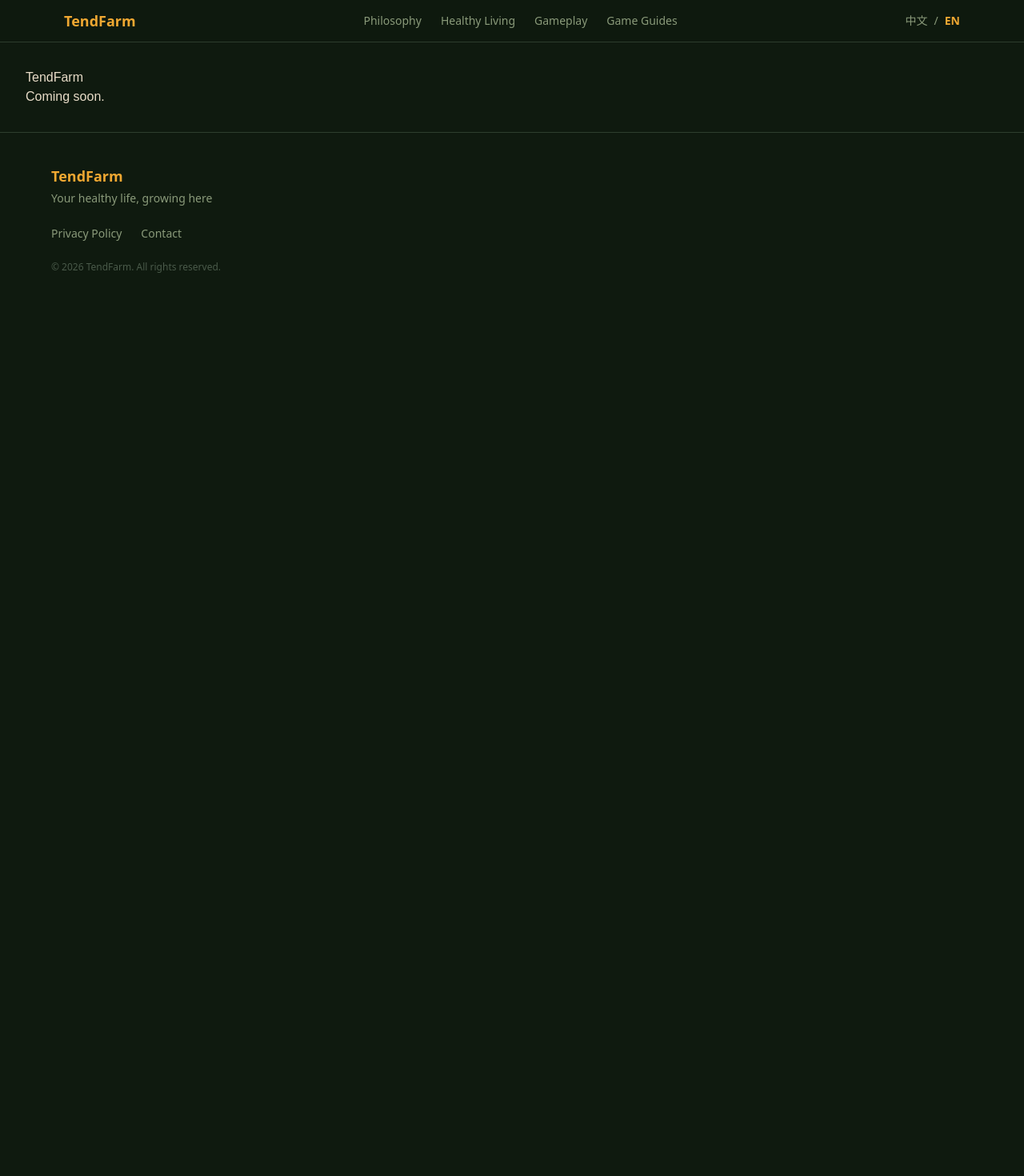
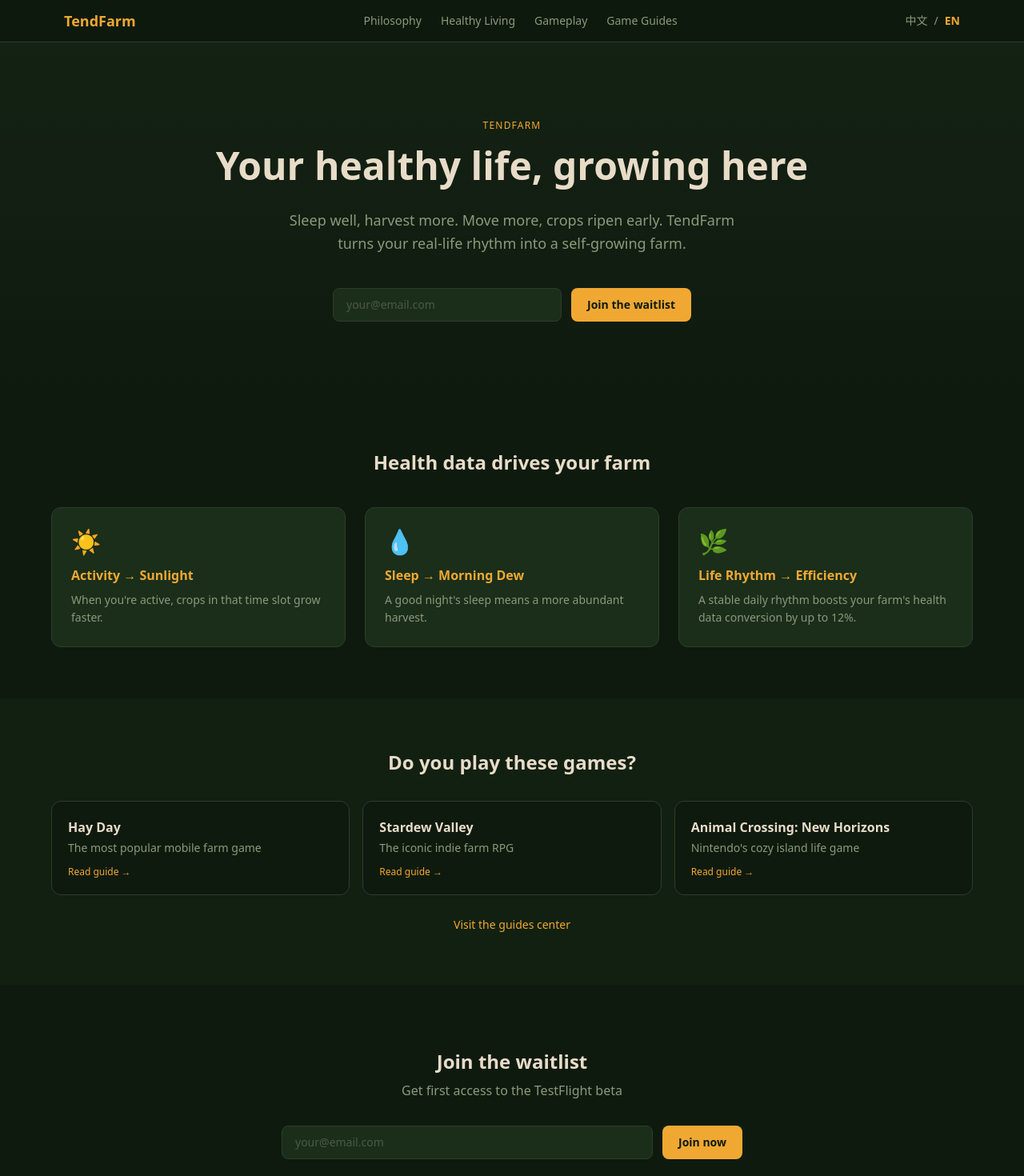
Before and after one commit to llgsam/TendFarmWeb, a Next.js app: page /en in a window 1280 px wide. Shown: the top 1470 px of the page at 80% size. Before the commit the page ends 800 px from the top, so only its background shows below. Built offline with nearby package versions, Linux system fonts and the light colour scheme.

Commit message:
feat: 首页（Hero + ConceptCards + GuidesTeaser + WaitlistSection）

```diff
--- a/src/app/[locale]/page.tsx
+++ b/src/app/[locale]/page.tsx
@@ -1,8 +1,21 @@
-export default function LocalePage() {
+import { HeroSection } from '@/components/home/HeroSection'
+import { ConceptCards } from '@/components/home/ConceptCards'
+import { GuidesTeaser } from '@/components/home/GuidesTeaser'
+import { WaitlistSection } from '@/components/home/WaitlistSection'
+import type { Metadata } from 'next'
+
+export const metadata: Metadata = {
+  title: 'TendFarm — 你的健康生活，在这里生长',
+  description: '把你的步数、睡眠、HRV 变成一座会自动生长的农场。加入候补名单，第一个体验 TendFarm。',
+}
+
+export default function HomePage() {
   return (
-    <main style={{ padding: '2rem', fontFamily: 'sans-serif' }}>
-      <h1>TendFarm</h1>
-      <p>Coming soon.</p>
-    </main>
+    <>
+      <HeroSection />
+      <ConceptCards />
+      <GuidesTeaser />
+      <WaitlistSection />
+    </>
   )
 }
--- /dev/null
+++ b/src/components/home/ConceptCards.tsx
@@ -0,0 +1,28 @@
+import { useTranslations } from 'next-intl'
+
+const concepts = [
+  { key: 'activity', emoji: '☀️' },
+  { key: 'vitals', emoji: '💧' },
+  { key: 'rhythm', emoji: '🌿' },
+] as const
+
+export function ConceptCards() {
+  const t = useTranslations('home.concepts')
+
+  return (
+    <section className="px-4 py-16">
+      <div className="mx-auto max-w-6xl">
+        <h2 className="mb-10 text-center text-2xl font-semibold text-[#e8dcc8]">{t('title')}</h2>
+        <div className="grid gap-6 md:grid-cols-3">
+          {concepts.map(({ key, emoji }) => (
+            <div key={key} className="rounded-xl border border-[#2d3d2d] bg-[#1a2e1a] p-6">
+              <p className="mb-3 text-3xl">{emoji}</p>
+              <h3 className="mb-2 font-semibold text-[#f0a832]">{t(`${key}.title`)}</h3>
+              <p className="text-sm text-[#8a9a7a] leading-relaxed">{t(`${key}.desc`)}</p>
+            </div>
+          ))}
+        </div>
+      </div>
+    </section>
+  )
+}
--- /dev/null
+++ b/src/components/home/GuidesTeaser.tsx
@@ -0,0 +1,37 @@
+import Link from 'next/link'
+import { useTranslations, useLocale } from 'next-intl'
+
+const FEATURED_GAMES = ['hay-day', 'stardew-valley', 'animal-crossing'] as const
+
+export function GuidesTeaser() {
+  const t = useTranslations()
+  const locale = useLocale()
+
+  return (
+    <section className="px-4 py-16 bg-[#1a2e1a]/30">
+      <div className="mx-auto max-w-6xl">
+        <h2 className="mb-8 text-center text-2xl font-semibold text-[#e8dcc8]">
+          {t('home.guidesTeaser.title')}
+        </h2>
+        <div className="grid gap-4 md:grid-cols-3">
+          {FEATURED_GAMES.map((game) => (
+            <Link
+              key={game}
+              href={`/${locale}/guides/${game}`}
+              className="rounded-xl border border-[#2d3d2d] bg-[#0f1a0f] p-5 hover:border-[#f0a832] transition-colors"
+            >
+              <h3 className="font-semibold text-[#e8dcc8] mb-1">{t(`guides.games.${game}.name`)}</h3>
+              <p className="text-sm text-[#8a9a7a]">{t(`guides.games.${game}.desc`)}</p>
+              <p className="mt-3 text-xs text-[#f0a832]">{t('guides.readMore')}</p>
+            </Link>
+          ))}
+        </div>
+        <div className="mt-6 text-center">
+          <Link href={`/${locale}/guides`} className="text-sm text-[#f0a832] hover:underline">
+            {t('home.guidesTeaser.cta')}
+          </Link>
+        </div>
+      </div>
+    </section>
+  )
+}
--- /dev/null
+++ b/src/components/home/HeroSection.tsx
@@ -0,0 +1,34 @@
+import { useTranslations, useLocale } from 'next-intl'
+import { WaitlistForm } from '@/components/ui/WaitlistForm'
+
+export function HeroSection() {
+  const t = useTranslations('home')
+  const locale = useLocale()
+
+  return (
+    <section className="relative overflow-hidden px-4 py-24 text-center">
+      {/* 背景渐变 */}
+      <div className="pointer-events-none absolute inset-0 bg-gradient-to-b from-[#1a2e1a]/40 to-transparent" />
+      <div className="relative mx-auto max-w-3xl">
+        <p className="mb-3 text-xs uppercase tracking-widest text-[#f0a832]">TendFarm</p>
+        <h1 className="mb-6 text-4xl font-bold leading-tight text-[#e8dcc8] md:text-5xl">
+          {t('hero.title')}
+        </h1>
+        <p className="mb-10 text-lg text-[#8a9a7a] leading-relaxed max-w-xl mx-auto">
+          {t('hero.subtitle')}
+        </p>
+        <div className="mx-auto max-w-md">
+          <WaitlistForm
+            locale={locale}
+            sourcePage="home-hero"
+            successMessage={t('waitlist.success')}
+            duplicateMessage={t('waitlist.duplicate')}
+            errorMessage={t('waitlist.error')}
+            buttonText={t('hero.cta')}
+            placeholder={t('waitlist.placeholder')}
+          />
+        </div>
+      </div>
+    </section>
+  )
+}
--- /dev/null
+++ b/src/components/home/WaitlistSection.tsx
@@ -0,0 +1,25 @@
+import { useTranslations, useLocale } from 'next-intl'
+import { WaitlistForm } from '@/components/ui/WaitlistForm'
+
+export function WaitlistSection() {
+  const t = useTranslations()
+  const locale = useLocale()
+
+  return (
+    <section className="px-4 py-20 text-center">
+      <div className="mx-auto max-w-xl">
+        <h2 className="mb-2 text-2xl font-bold text-[#e8dcc8]">{t('waitlist.title')}</h2>
+        <p className="mb-8 text-[#8a9a7a]">{t('waitlist.subtitle')}</p>
+        <WaitlistForm
+          locale={locale}
+          sourcePage="home-bottom"
+          successMessage={t('waitlist.success')}
+          duplicateMessage={t('waitlist.duplicate')}
+          errorMessage={t('waitlist.error')}
+          buttonText={t('waitlist.button')}
+          placeholder={t('waitlist.placeholder')}
+        />
+      </div>
+    </section>
+  )
+}
--- a/src/lib/resend.ts
+++ b/src/lib/resend.ts
@@ -1,6 +1,7 @@
 import { Resend } from 'resend'
 
-const client = new Resend(process.env.RESEND_API_KEY)
+// Use placeholder at module load time; real key is required at runtime.
+const client = new Resend(process.env.RESEND_API_KEY ?? 're_placeholder')
 
 export async function sendConfirmationEmail(email: string, locale: string) {
   const subject = locale === 'zh' ? 'TendFarm 候补名单确认' : 'TendFarm Waitlist Confirmation'
--- a/src/lib/supabase.ts
+++ b/src/lib/supabase.ts
@@ -1,6 +1,8 @@
 import { createClient } from '@supabase/supabase-js'
 
-const url = process.env.NEXT_PUBLIC_SUPABASE_URL!
-const key = process.env.SUPABASE_SERVICE_ROLE_KEY!
+// Use placeholder values at module load time so build succeeds.
+// Real values are required at runtime for actual requests.
+const url = process.env.NEXT_PUBLIC_SUPABASE_URL ?? 'https://placeholder.supabase.co'
+const key = process.env.SUPABASE_SERVICE_ROLE_KEY ?? 'placeholder-key'
 
 export const supabase = createClient(url, key)
```
Also changed, not shown: 1 other file (tests, documents, lock files or other folders).
